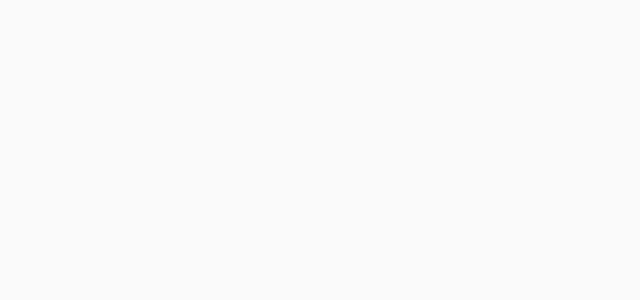
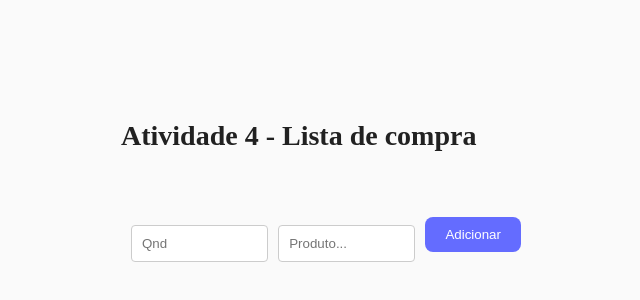
Before and after one commit to Gabs016910/introducao-vitejs, a React (Vite) app: page /atividade/4 in a window 1280 px wide. Before the commit this address had no page. Shown: the part 210-510 px from the top of the page, without its empty margins (319-959 px from the left). Built offline with nearby package versions, Linux system fonts and the light colour scheme.

Commit message:
consegui mais ou menos

```diff
--- a/src/App.jsx
+++ b/src/App.jsx
@@ -5,10 +5,12 @@ import Exemplo01 from './pages/exemplos/ex-01';
 import Exemplo02 from './pages/exemplos/ex-02';
 import Exemplo03 from './pages/exemplos/ex-03/index';
 import Exemplo04 from './pages/exemplos/ex-04';
+import Exemplo05 from './pages/exemplos/ex-05';
 
 import Atividade01 from './pages/atividades/atividade-01/index';
 import Atividade02 from './pages/atividades/atividade-02/index';
 import Atividade03 from './pages/atividades/atividade-03';
+import Atividade04 from './pages/atividades/atividade-04';
 
 function App() {
 
@@ -19,10 +21,12 @@ function App() {
       <Route path="/exemplo/2" element={<Exemplo02 />}/>
       <Route path="/exemplo/3" element={<Exemplo03 />}/>
       <Route path="/exemplo/4" element={<Exemplo04 />}/>
+      <Route path="/exemplo/5" element={<Exemplo05 />}/>
 
       <Route path="/atividade/1" element={<Atividade01 />}/>
       <Route path="/atividade/2" element={<Atividade02 />}/>
       <Route path="/atividade/3" element={<Atividade03 />}/>
+      <Route path="/atividade/4" element={<Atividade04 />}/>
     </Routes>
   )
 }
--- /dev/null
+++ b/src/pages/atividades/atividade-04/index.jsx
@@ -0,0 +1,52 @@
+import { useState } from 'react';
+
+import styles from './index.module.css';
+
+export default function Atividade04() {
+    // exemplo básico entrada de dados
+    const [nome, setNome] = useState('');
+    // exemplo uso real
+    const [cadastros, setCadastros] = useState([]);
+    const [numprod, setNumprod] = useState([]);
+
+    const handleSubmit = (e) => {
+        e.preventDefault();
+        setCadastros([...cadastros, [numprod, 'x ', nome]])
+    };
+
+    return (
+        <div className={styles.container}>
+
+            <h1>Atividade 4 - Lista de compra</h1>
+
+            <form onSubmit={handleSubmit} className={styles.formulario}>
+                <div className={styles.lul}>
+                    <div className={styles.mar}>
+                 <input
+                    id="user"
+                    type="number"
+                    placeholder='Qnd'
+                    value={numprod}
+                    onChange={e => setNumprod(e.target.value)}
+                />
+                </div>
+                <div className={styles.mar}>
+                <input
+                    id="user"
+                    type="text"
+                    placeholder='Produto...'
+                    value={nome}
+                    onChange={e => setNome(e.target.value)}
+                />
+                </div>
+                <div className={styles.mar}>
+                <button type="submit">Adicionar</button>
+                </div>
+                </div>
+            </form>
+            {
+                cadastros.map(item => <p className={styles.a} key={item}>{item}</p>)
+            }
+        </div>
+    );
+}
--- /dev/null
+++ b/src/pages/atividades/atividade-04/index.module.css
@@ -0,0 +1,24 @@
+.container {
+    display: flex;
+    flex-direction: column;
+    justify-content: center;
+    height: 97vh;
+}
+
+.formulario {
+    display: flex;
+    flex-direction: column;
+    margin-top: 5rem;
+    max-width: 40rem;
+}
+.lul {
+    display: flex;
+}
+.mar{
+    margin-left: 1rem;
+}
+.a{
+    margin-top: 1rem;
+    border:1px solid black;
+    border-radius: 5px;
+}
--- /dev/null
+++ b/src/pages/exemplos/ex-05/index.jsx
@@ -0,0 +1,58 @@
+/**
+ * @file   src\pages\exemplos\ex-05\index.jsx
+ * @author Ewerton
+ * @date   2026-04-14
+ * @desc   [Descrição do componente ou arquivo]
+ */
+
+import { useState } from 'react';
+
+import styles from './index.module.css';
+
+export default function Exemplo05() {
+    // exemplo básico entrada de dados
+    const [nome, setNome] = useState('');
+    // exemplo uso real
+    // const [formData, setFormData] = useState({ nome: '', email: '' });
+    const [cadastros, setCadastros] = useState([]);
+
+    const handleSubmit = (e) => {
+        e.preventDefault();
+        // console.log("Enviando para API:", formData);
+        // Aqui você faria um POST para sua API
+        setCadastros([...cadastros, nome])
+    };
+
+    return (
+        <div className={styles.container}>
+
+            <h1>Exemplo 5 - Formulário</h1>
+
+            <form onSubmit={handleSubmit} className={styles.formulario}>
+                <label htmlFor="user">Nome do Usuário:</label>
+                {/* exemplo básico entrada de dados */}
+                <input
+                    id="user"
+                    type="text"
+                    placeholder='Insira seu nome aqui'
+                    value={nome}
+                    onChange={e => setNome(e.target.value)}
+                />
+                {/* exemplo uso real */}
+                {/* <input
+                    id="user"
+                    type="text"
+                    placeholder='Insira seu nome aqui'
+                    value={formData.nome}
+                    onChange={(e) => setFormData({ ...formData, nome: e.target.value })}
+                /> */}
+                <button type="submit">Enviar Cadastro</button>
+            </form>
+
+            <h2>Lista</h2>
+            {
+                cadastros.map(item => <p key={item}>{item}</p>)
+            }
+        </div>
+    );
+}
--- /dev/null
+++ b/src/pages/exemplos/ex-05/index.module.css
@@ -0,0 +1,13 @@
+.container {
+    display: flex;
+    flex-direction: column;
+    justify-content: center;
+    height: 97vh;
+}
+
+.formulario {
+    display: flex;
+    flex-direction: column;
+    margin-top: 5rem;
+    max-width: 40rem;
+}
--- a/src/pages/home/index.jsx
+++ b/src/pages/home/index.jsx
@@ -12,12 +12,14 @@ function Home() {
                 <Link to="/exemplo/2">Exemplo 2 - Uso de estabilização com module</Link>
                 <Link to="/exemplo/3">Exemplo 3 - Contador</Link>
                 <Link to="/exemplo/4">Exemplo 4 - Uso de componentes</Link>
+                <Link to="/exemplo/5">Exemplo 5 - Formulario</Link>
             </div>
             <div className={styles.containerItens}>
                 <h2>Atividades</h2>
                 <Link to="/atividade/1">Atividade 1 - Uso de CSS</Link>
                 <Link to="/atividade/2">Atividade 2 - Atividade Contador, Adiciona e Subtrai</Link>
                 <Link to="/atividade/3">Atividade 3 - Uso de componentes</Link>
+                <Link to="/atividade/4">Atividade 4 - Lista de compras</Link>
             </div>
         </div>
     )
```
